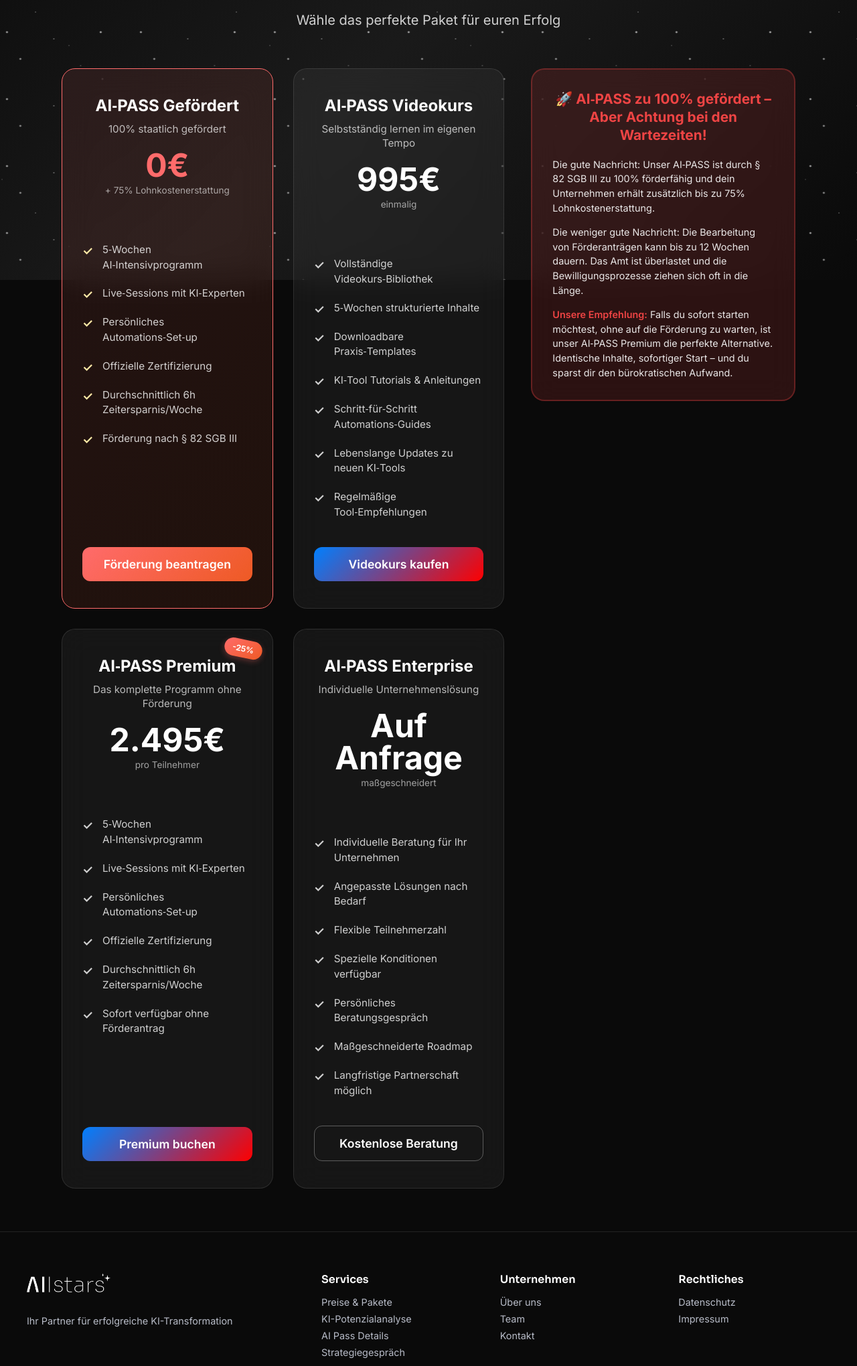
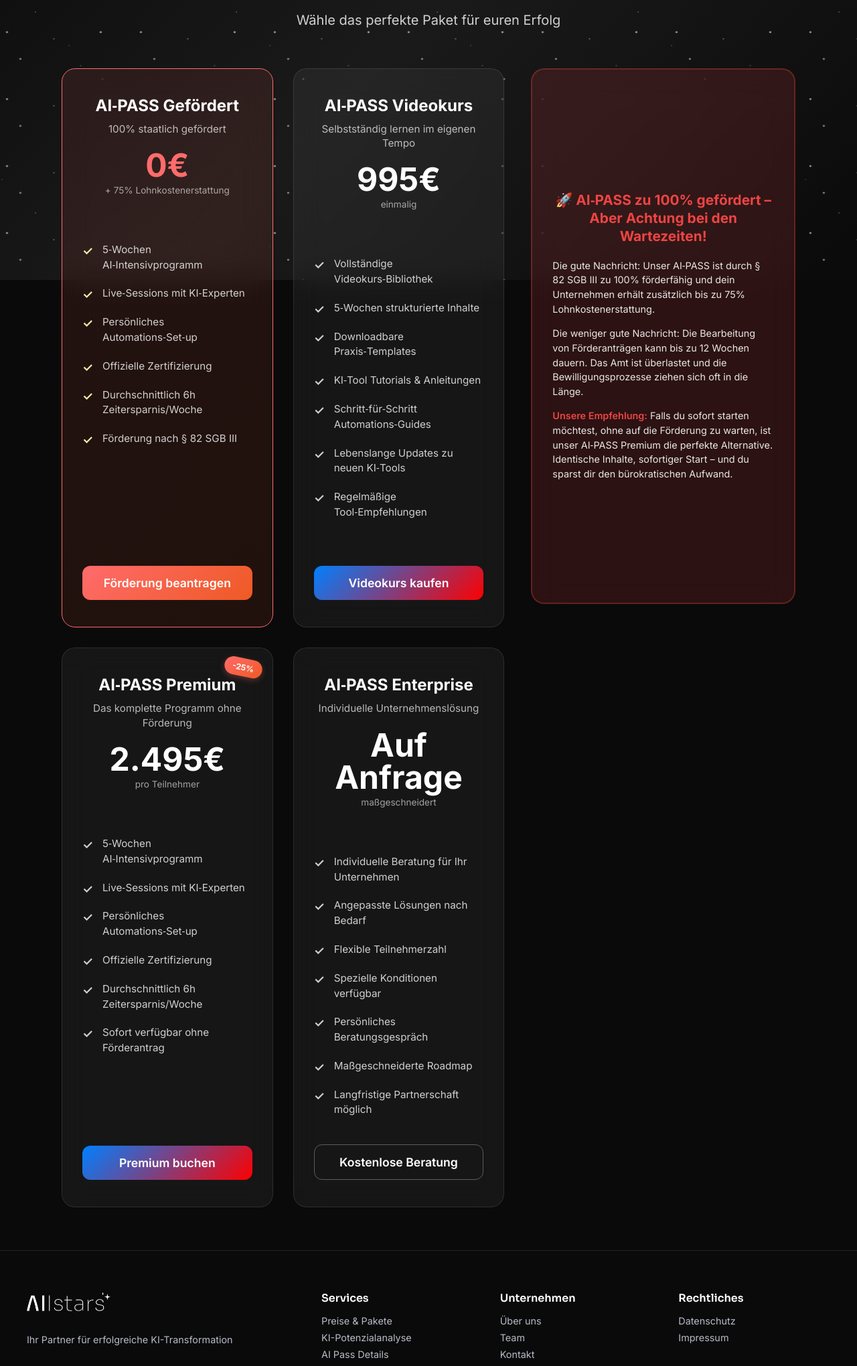
Before and after one commit to 2Patrick1111/kurs, a Flask app: page /preise in a window 1280 px wide. Shown: the part 382-2422 px from the top of the page at 67% size. Run offline with Flask 3, Linux system fonts and the light colour scheme.

Commit message:
Improve layout and arrangement of product pricing details on the webpage
Adjusts grid layout and styling of pricing cards and funding information.

Replit-Commit-Author: Agent
Replit-Commit-Session-Id: 10f2a863-0595-49d1-9a10-5bff93abc68b
Replit-Commit-Screenshot-Url: https://storage.googleapis.com/screenshot-production-us-central1/68dd9b00-c9fa-465f-8ecb-4b8365c89ef9/10f2a863-0595-49d1-9a10-5bff93abc68b/KlOFs6e

```diff
--- a/static/css/preise.css
+++ b/static/css/preise.css
@@ -49,8 +49,10 @@
 .pricing-grid {
     display: grid;
     grid-template-columns: repeat(2, 1fr);
+    grid-template-rows: repeat(2, 1fr);
     gap: 30px;
     flex: 2;
+    min-height: 800px;
 }
 
 .pricing-card {
@@ -115,16 +117,17 @@
 .funding-info {
     flex: 1;
     max-width: 400px;
-    padding: 30px;
+    min-height: 800px;
+    padding: 40px 30px;
     background: rgba(239, 68, 68, 0.15);
     backdrop-filter: blur(20px);
     border-radius: 20px;
     border: 2px solid rgba(239, 68, 68, 0.3);
     color: white;
     text-align: left;
-    position: sticky;
-    top: 120px;
-    align-self: flex-start;
+    display: flex;
+    flex-direction: column;
+    justify-content: center;
 }
 
 .funding-info h3 {
```
